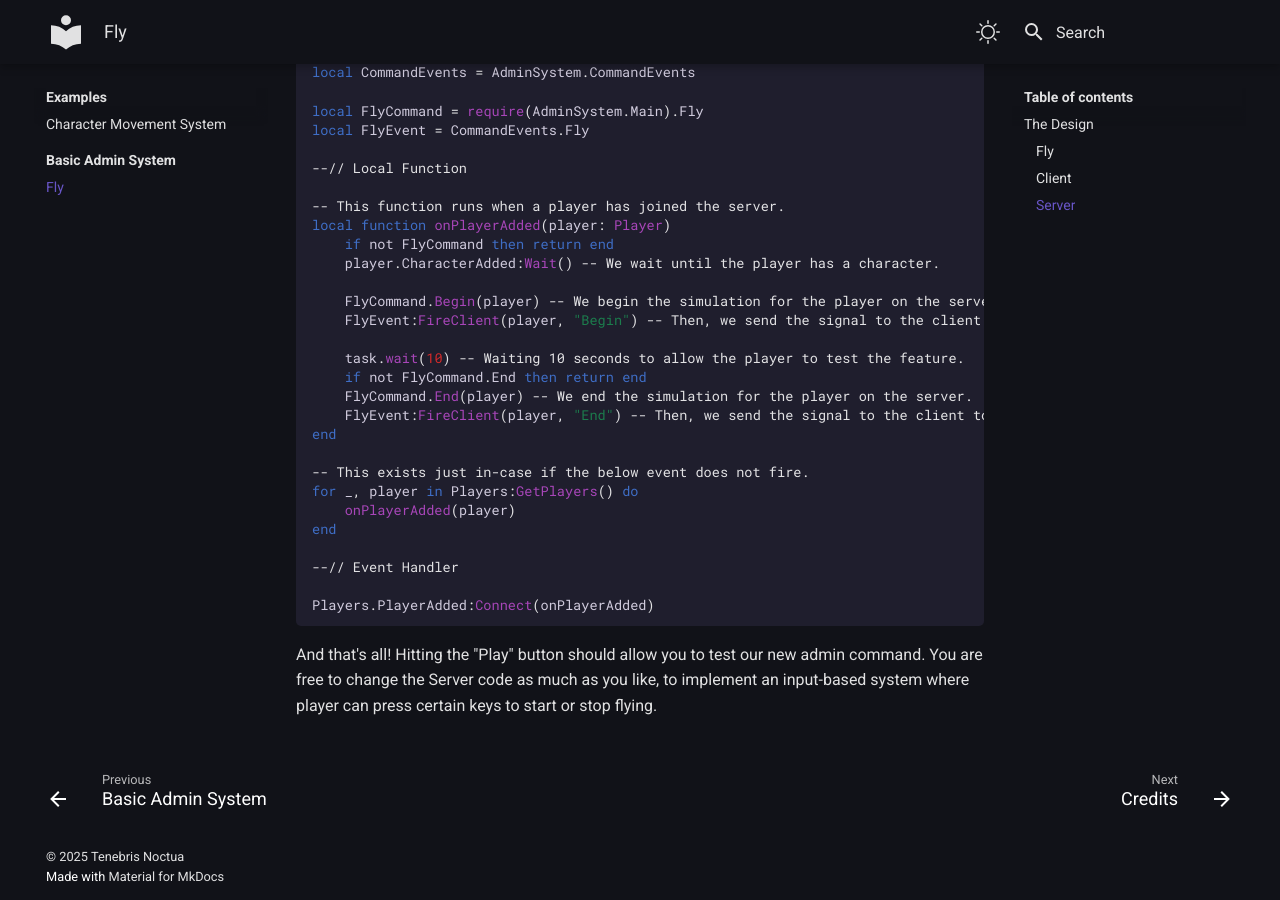
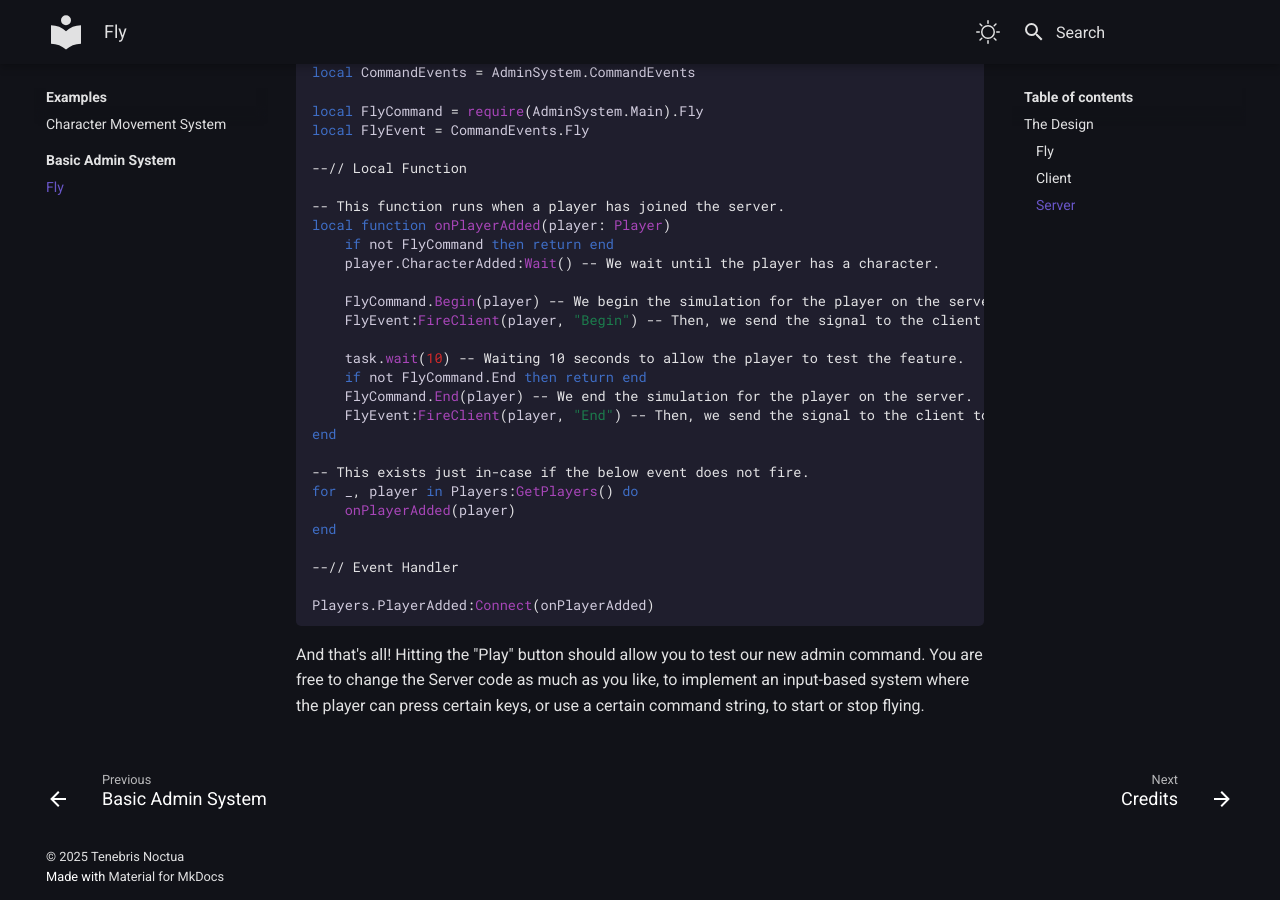
Before and after one commit to TenebrisNoctua/ServerAuthority, an MkDocs documentation site: the page built from docs/examples/admin/fly.md, in a window 1280 px wide and 900 px high, scrolled down 5130 px. Built offline with MkDocs 1.6.1 and Material for MkDocs 9.7.7, drawn with Linux system fonts in a browser that asks for light colours.

Commit message:
Update the Documentation.

````diff
--- a/docs/examples/admin/fly.md
+++ b/docs/examples/admin/fly.md
@@ -245,4 +245,4 @@ end
 Players.PlayerAdded:Connect(onPlayerAdded)
 ```
 
-And that's all! Hitting the "Play" button should allow you to test our new admin command. You are free to change the Server code as much as you like, to implement an input-based system where player can press certain keys to start or stop flying.
+And that's all! Hitting the "Play" button should allow you to test our new admin command. You are free to change the Server code as much as you like, to implement an input-based system where the player can press certain keys, or use a certain command string, to start or stop flying.
````
